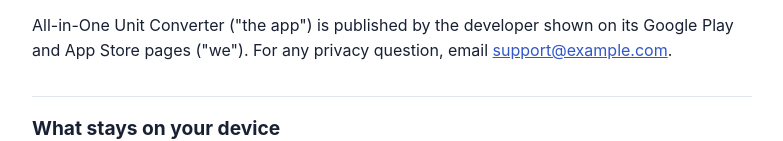
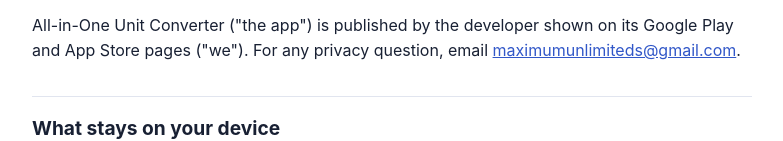
Before and after one commit to varian1/varian1.github.io, a plain HTML site: page all-in-one-unit-converter/privacy.html in a window 1280 px wide. Shown: the part 326-467 px from the top of the page, without its empty margins (248-1031 px from the left). Drawn offline with Linux system fonts and the light colour scheme.

Commit message:
Update contact email in privacy policy

```diff
--- a/all-in-one-unit-converter/privacy.html
+++ b/all-in-one-unit-converter/privacy.html
@@ -41,7 +41,7 @@
 <h2>Who we are</h2>
 <p>All-in-One Unit Converter ("the app") is published by the developer shown on its Google Play and
 App Store pages ("we"). For any privacy question, email
-<a href="mailto:support@example.com">support@example.com</a>.</p>
+<a href="mailto:maximumunlimiteds@gmail.com">maximumunlimiteds@gmail.com</a>.</p>
 
 <h2>What stays on your device</h2>
 <ul>
```
